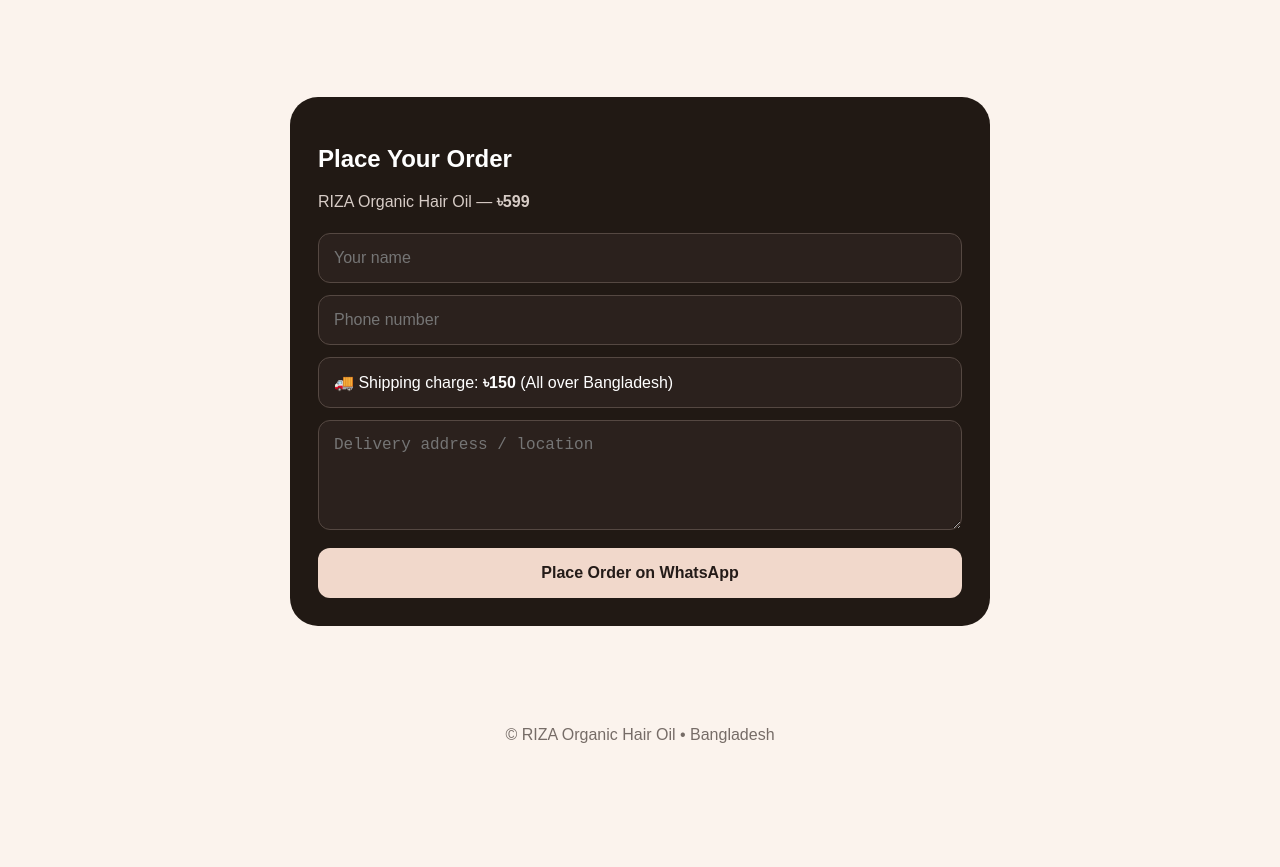
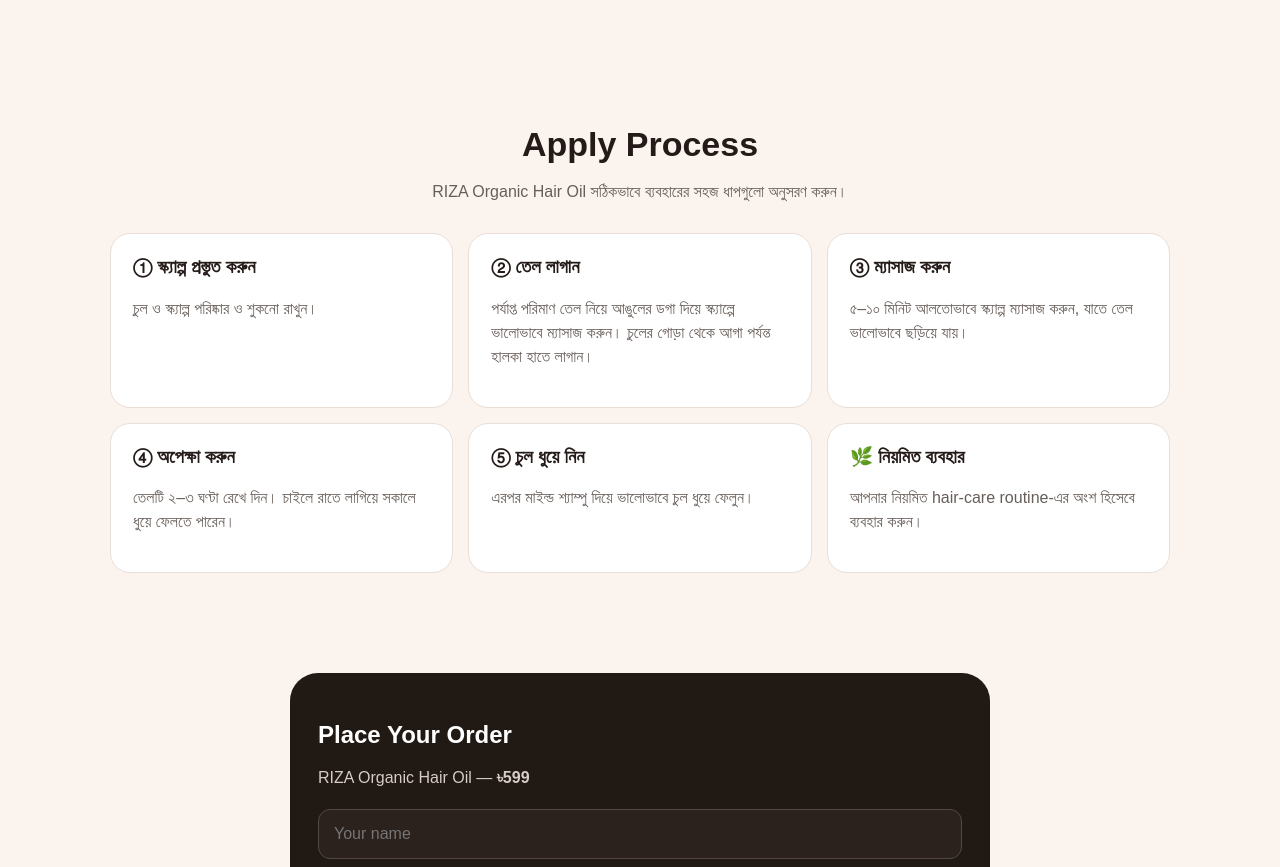
Before and after one commit to batenmama558-cmd/riza-hair-oil, a plain HTML site: page index.html in a window 1280 px wide. Shown: the part 1091-1958 px from the top of the page. Before the commit the page ends 1865 px from the top, so only its background shows below. Drawn offline with Linux system fonts and the light colour scheme.

Commit message:
Add hair oil apply process section

```diff
--- a/index.html
+++ b/index.html
@@ -5,6 +5,7 @@
 <div class="hero"><div><div class="badge">ORGANIC HAIR CARE</div><h1>Healthy Hair.<br>Happy You.</h1><p>RIZA Organic Hair Oil for your everyday hair-care routine.</p><div class="price">৳599</div><a class="btn" href="#order">Buy Now →</a></div>
 <div class="photo-box"><img class="photo" src="riza-product.jpg?v=9" alt="RIZA Organic Hair Oil"></div></div>
 <section><h2 class="title">Why RIZA?</h2><div class="cards"><div class="card"><h3>🌿 Organic Care</h3><p>A simple hair-care choice for your daily routine.</p></div><div class="card"><h3>✨ Easy to Use</h3><p>Add RIZA to your regular hair-care routine.</p></div><div class="card"><h3>📦 Easy Ordering</h3><p>Order directly through WhatsApp.</p></div></div></section>
+<section class="apply-section"><h2 class="title">Apply Process</h2><p style="text-align:center;color:#685e59;margin:-10px auto 28px;max-width:650px;line-height:1.6">RIZA Organic Hair Oil সঠিকভাবে ব্যবহারের সহজ ধাপগুলো অনুসরণ করুন।</p><div class="cards"><div class="card"><h3>① স্ক্যাল্প প্রস্তুত করুন</h3><p>চুল ও স্ক্যাল্প পরিষ্কার ও শুকনো রাখুন।</p></div><div class="card"><h3>② তেল লাগান</h3><p>পর্যাপ্ত পরিমাণ তেল নিয়ে আঙুলের ডগা দিয়ে স্ক্যাল্পে ভালোভাবে ম্যাসাজ করুন। চুলের গোড়া থেকে আগা পর্যন্ত হালকা হাতে লাগান।</p></div><div class="card"><h3>③ ম্যাসাজ করুন</h3><p>৫–১০ মিনিট আলতোভাবে স্ক্যাল্প ম্যাসাজ করুন, যাতে তেল ভালোভাবে ছড়িয়ে যায়।</p></div><div class="card"><h3>④ অপেক্ষা করুন</h3><p>তেলটি ২–৩ ঘণ্টা রেখে দিন। চাইলে রাতে লাগিয়ে সকালে ধুয়ে ফেলতে পারেন।</p></div><div class="card"><h3>⑤ চুল ধুয়ে নিন</h3><p>এরপর মাইল্ড শ্যাম্পু দিয়ে ভালোভাবে চুল ধুয়ে ফেলুন।</p></div><div class="card"><h3>🌿 নিয়মিত ব্যবহার</h3><p>আপনার নিয়মিত hair-care routine-এর অংশ হিসেবে ব্যবহার করুন।</p></div></div></section>
 <section id="order"><div class="order"><h2>Place Your Order</h2><p>RIZA Organic Hair Oil — <b>৳599</b></p><form id="form"><input id="name" required placeholder="Your name"><input id="phone" required placeholder="Phone number" inputmode="tel"><div style="padding:15px;margin:6px 0;border:1px solid #554842;background:#2b211d;color:white;border-radius:12px;font-size:16px">🚚 Shipping charge: <b>৳150</b> (All over Bangladesh)</div><textarea id="address" required placeholder="Delivery address / location"></textarea><button type="submit">Place Order on WhatsApp</button></form></div></section></main>
 <div class="modal" id="successModal"><div class="modal-box"><div class="check">✓</div><h2>Order Confirmed!</h2><p>Your order has been prepared successfully.</p><div class="order-number" id="popupOrderNo"></div><p id="popupCustomer"></p><p id="popupTotal"><b>Total: ৳599</b></p><div class="modal-actions"><a id="popupWhatsApp" class="wa-btn" href="#">Open WhatsApp Again →</a><button class="close-btn" type="button" onclick="closeSuccess()">Done</button></div></div></div>
 <footer>© RIZA Organic Hair Oil • Bangladesh</footer>
```
